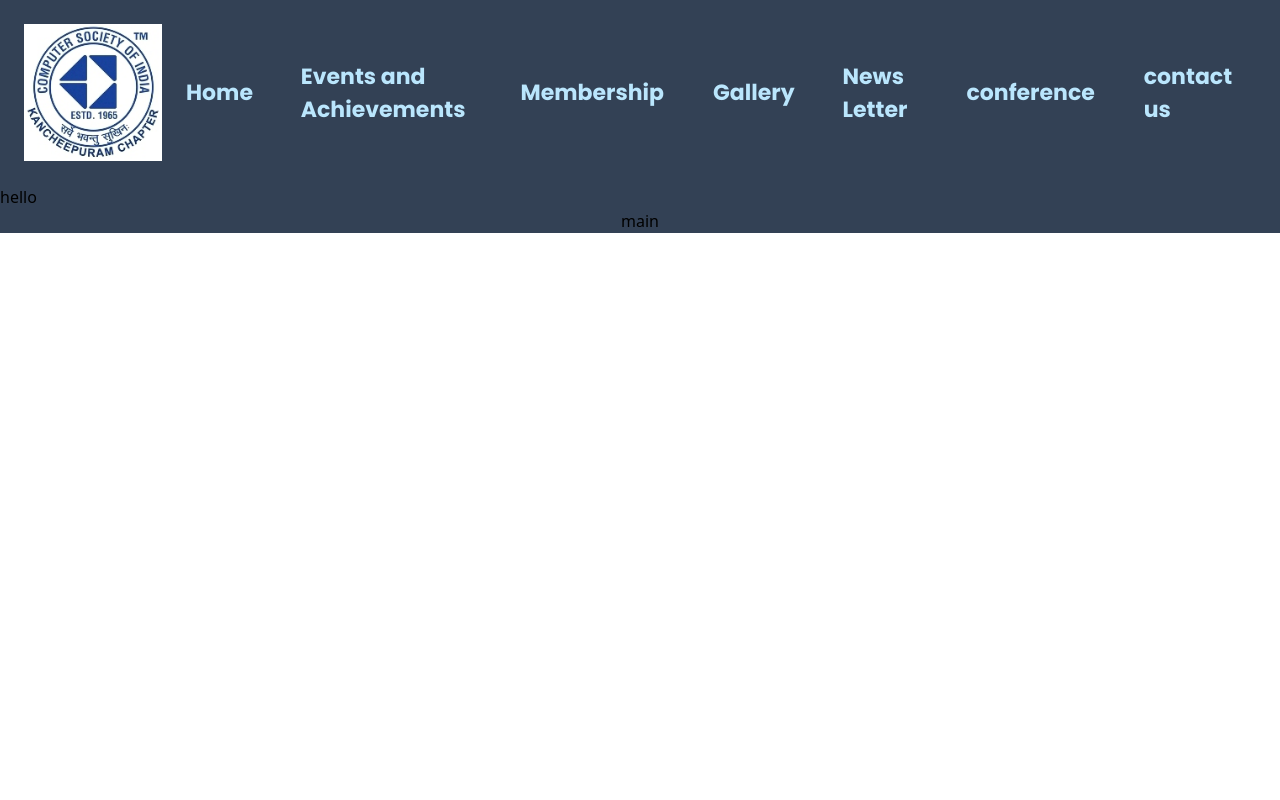
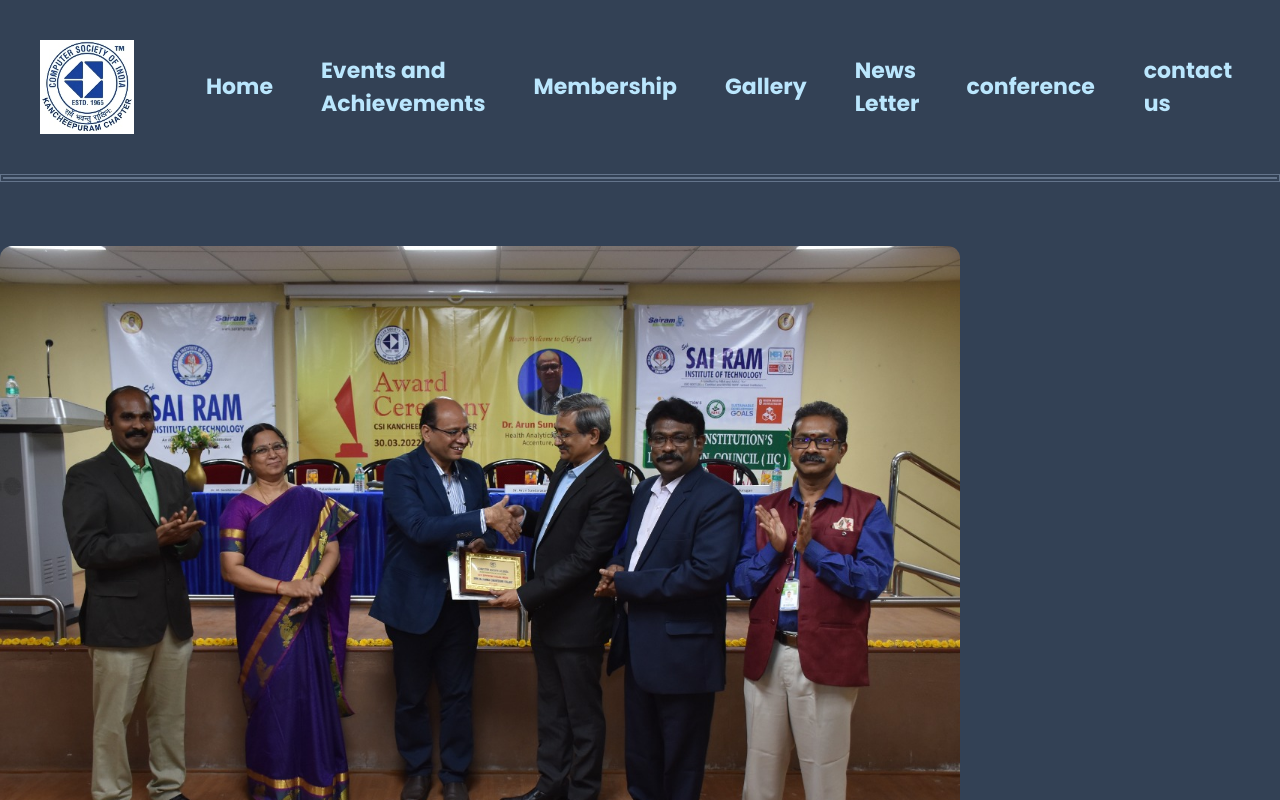
Before and after one commit to shadowctrl/csi-kanchipuram-website, a React (Vite) app: page / in a window 1280 px wide. Shown: the top 800 px of the page. Built offline with nearby package versions, Linux system fonts and the light colour scheme.

Commit message:
imageslides

```diff
--- a/constants/index.js
+++ b/constants/index.js
@@ -1,2 +1,3 @@
 export { default as styles } from "./styles";
 export const logo = "http://www.csi-kancheepuram.org/assets/img/csilogo150.jpg";
+export { default as navcon } from "../constants/navbar";
--- a/constants/navbar.js
+++ b/constants/navbar.js
@@ -1,4 +1,5 @@
-export const navcon = [
+const navcon = {
+  items: [
     "Home",
     "Events and Achievements",
     "Membership",
@@ -6,4 +7,6 @@
     "News Letter",
     "conference",
     "contact us",
-];
+  ],
+};
+export default navcon;
--- a/src/App.jsx
+++ b/src/App.jsx
@@ -14,17 +14,13 @@
       animate={{ width: "100%" }}
       exit={{ x: window.innerWidth, transition: { duration: 0.1 } }}
     >
-      <div className={`${styles.paddingX} bg-slate-700 overflow-hidden `}>
-        <div className="">
-          <div className="w-full">
-            <Navbar />
-          </div>
+      <div className={`${styles.paddingX} bg-slate-700 overflow-hidden`}>
+        <div className="w-full snap-start">
+          <Navbar />
         </div>
-
-        <div className="flex justify-center items-center">
-          <div className={`w-full`}>
-            <Imageslide />
-          </div>
+        <div className=" border-double border-4 border-slate-500"></div>
+        <div className={`w-full ${styles.flexCenter}`}>
+          <Imageslide />
         </div>
         <div className={`w-full ${styles.flexCenter}`}>
           <Main />
--- a/src/components/imageslide/imageslide.jsx
+++ b/src/components/imageslide/imageslide.jsx
@@ -1,9 +1,17 @@
 import React from "react";
-import styled from "styled-components";
 import { styles } from "../../../constants";
 
 const imageslide = () => {
-  return <div className=""> hello</div>;
+  return (
+    <div className={`py-16`}>
+      <div className={`${styles.flexCenter}`}>
+        <img
+          src="/home-images/img1.jpg"
+          className="rounded-xl w-[75%] h-[75%] "
+        />
+      </div>
+    </div>
+  );
 };
 
 export default imageslide;
--- a/src/components/main/main.jsx
+++ b/src/components/main/main.jsx
@@ -2,11 +2,7 @@
 import styled from "styled-components";
 
 const main = () => {
-  return (
-    <global>
-      <imageslide>main</imageslide>
-    </global>
-  );
+  return <div>main</div>;
 };
 
 export default main;
--- a/src/components/navbar/navbar.jsx
+++ b/src/components/navbar/navbar.jsx
@@ -1,7 +1,5 @@
 import React, { useEffect } from "react";
-import { logo } from "../../../constants";
-import styles from "../../../constants/styles";
-import { navcon } from "../../../constants/navbar";
+import navcon from "../../../constants/navbar";
 import "./navbar.css";
 
 const navbar = () => {
@@ -10,12 +8,13 @@
   });
   return (
     <navbar className="w-full flex justify-between items-center">
-      <a href="/" className="p-6 ">
-        <img src={`/images/logo.png`}></img>
+      {console.log()}
+      <a href="/" className="p-10 ">
+        <img src={`/images/logo.png`} className="w-[75%]"></img>
       </a>
 
       <ul className="list-none flex justify-end items-center rounded-2xl">
-        {navcon.map((item, key) => (
+        {navcon.items.map((item, key) => (
           <li
             className=" opacity-0 mr-12 text-[22px] text-sky-200 font-bold font-poppins animatee"
             key={key}
--- a/src/index.css
+++ b/src/index.css
@@ -24,6 +24,13 @@
   -webkit-text-fill-color: transparent;
 
 }
+
+
+.scroll{
+  scroll-snap-type: mandatory y;
+  overflow-y: scroll;
+}
+
 .text-gradient {
   background: radial-gradient(
     64.18% 64.18% at 71.16% 35.69%,
```
Also changed, not shown: src/components/navbar/navbar.css (line endings or trailing spaces). Lines whose indentation alone changed are shown as unchanged.
